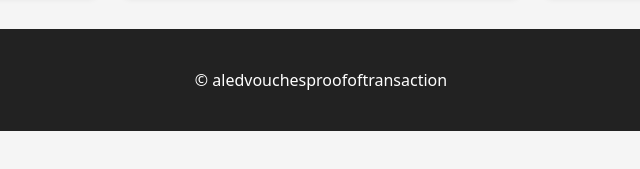
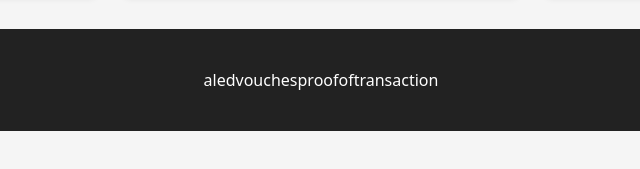
Before and after one commit to swgyzam/aledvouches, a plain HTML site: page index.html in a window 1280 px wide. Shown: the part 393-562 px from the top of the page, 319-959 px from the left. Drawn offline with Linux system fonts and the light colour scheme.

Commit message:
update index.html

```diff
--- a/index.html
+++ b/index.html
@@ -43,7 +43,7 @@
   </main>
 
   <footer>
-    <p>&copy; aledvouchesproofoftransaction</p>
+    <p>aledvouchesproofoftransaction</p>
   </footer>
 </body>
 </html>
```
